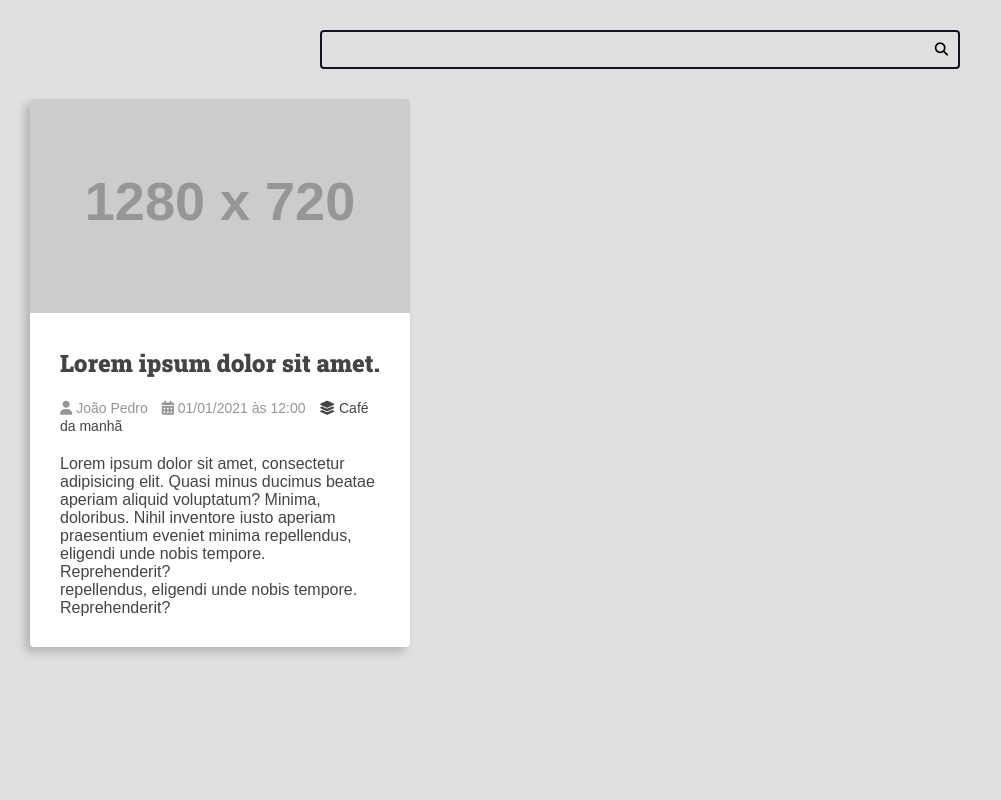
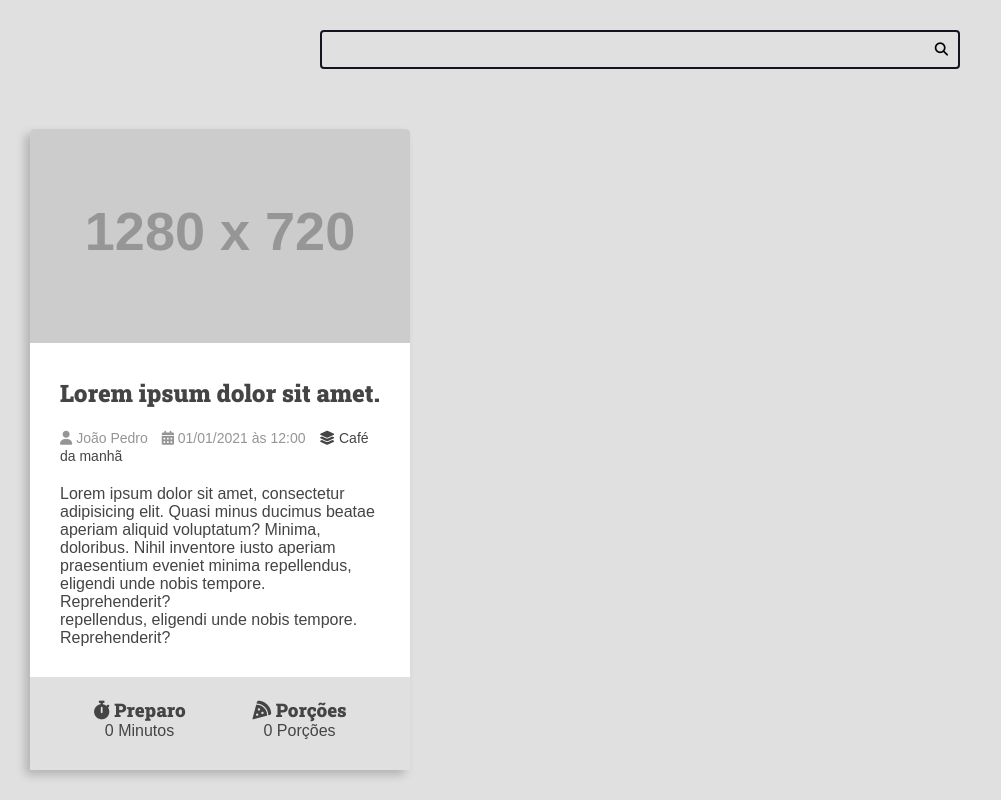
Before and after one commit to jpbjoaopedro/curso-django-projeto1, a Django app: page / in a window 1280 px wide. Shown: the part 133-933 px from the top of the page, without its empty margins (0-1001 px from the left). Before the commit the page ends 788 px from the top, so only its background shows below. Run offline with Django 5.2, Linux system fonts and the light colour scheme; grey boxes labelled with a size stand in for pictures from a placeholder-image service; some libraries are stand-ins or nearby versions.

Commit message:
chore: Update home page layout and styles

```diff
--- a/recipes/templates/recipes/pages/home.html
+++ b/recipes/templates/recipes/pages/home.html
@@ -44,6 +44,22 @@
                     repellendus, eligendi unde nobis tempore. Reprehenderit?</p>
                 </div>
 
+                <div class="recipe-meta-container">
+                    <div class="recipe-meta recipe-preparation">
+                        <h3 class="recipe-meta-title"><i class="fas fa-stopwatch"></i> Preparo</h3>
+                        <div class="recipe-meta-text">
+                            0 Minutos
+                        </div>
+                    </div>
+
+                    <div class="recipe-meta recipe-servings">
+                        <h3 class="recipe-meta-title"><i class="fas fa-pizza-slice"></i> Porções</h3>
+                        <div class="recipe-meta-text">
+                            0 Porções
+                        </div>
+                    </div>
+                </div>
+
             </div>
         </div>
     </main>
--- a/recipes/templates/recipes/partials/head.html
+++ b/recipes/templates/recipes/partials/head.html
@@ -164,7 +164,7 @@
         }
 
         .main-content {
-            padding-top: 0;
+            {% comment %} padding-top: 0; {% endcomment %}
         }
 
         .main-content-list {
@@ -233,5 +233,21 @@
         .recipe-author a:hover{
             color: var(--color-primary);
         }
+
+        .recipe-meta-container {
+            background-color: var(--color-gray-1);
+            display: flex;
+            flex-flow: row wrap;
+            padding: var(--spacing-gutter-medium);
+            padding-top: calc(var(--spacing-gutter-medium) / 1.5);
+        }
+
+        .recipe-meta {
+            display: flex;
+            flex-flow: column nowrap;
+            flex-shrink: 1;
+            flex-grow: 1;
+            text-align: center;
+        }
     </style>
 </head>
```
